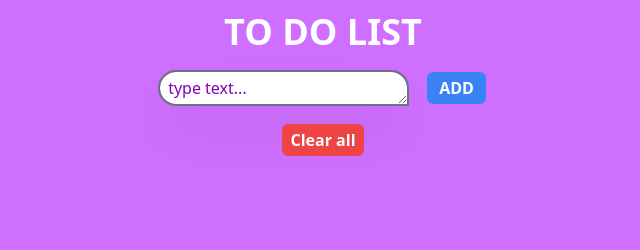
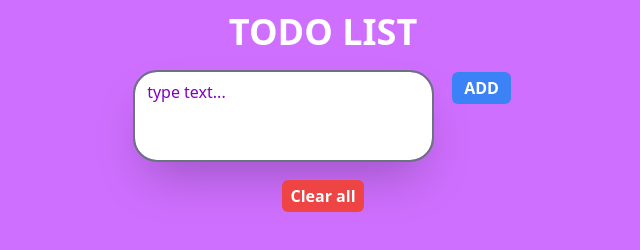
Before and after one commit to GurbanmyradowMeylis/todo-list, a website: page index.html in a window 1280 px wide. Shown: the whole page, without its empty margins (317-957 px from the left). Drawn offline with Linux system fonts and the light colour scheme.

Commit message:
fixed the textarea

```diff
--- a/index.html
+++ b/index.html
@@ -15,15 +15,15 @@
     <div id="wrapper" class="flex flex-col gap-2">
       <div class="flex flex-col gap-5">
         <h1 class="text-center font-bold text-4xl text-white mt-3">
-          TO DO LIST
+          TODO LIST
         </h1>
         <div class="flex justify-center gap-5">
           <textarea
             placeholder="type text..."
             class="input"
             id="input-content"
-            rows="1"
-            cols="25"
+            rows="3"
+            cols="30"
           ></textarea>
           <div class="flex flex-col">
             <button class="button-primary" id="add">ADD</button>
--- a/js/app.js
+++ b/js/app.js
@@ -7,7 +7,7 @@ document.getElementById("add").addEventListener("click", () => {
 
 // ! gets input's value and returns it
 function inputValueRecipient() {
-  return document.getElementsByTagName("input-content").value;
+  return document.getElementById("input-content").value;
 }
 
 // ! gets date of current time
--- a/src/input.css
+++ b/src/input.css
@@ -4,7 +4,7 @@
 
 @layer components {
   .input {
-    @apply rounded-1xl overflow-hidden rounded-br-none px-2 py-1 pl-2 text-left outline-2 outline outline-gray-500 resize hover:outline-purple-800 shadow-2xl placeholder:text-[#7F02BD] focus:outline-purple-900;
+    @apply rounded-1xl resize-none overflow-hidden px-2 py-2 pl-3 text-left outline-2 outline outline-gray-500 hover:outline-purple-800 shadow-2xl placeholder:text-[#7F02BD] focus:outline-purple-900;
   }
   .button-primary {
     @apply flex justify-center items-center flex-grow-0 bg-blue-500 hover:bg-blue-600 duration-500 text-white rounded-md py-1 px-3 font-semibold cursor-pointer max-md:text-lg;
```
Also changed, not shown: dist/output.css.
